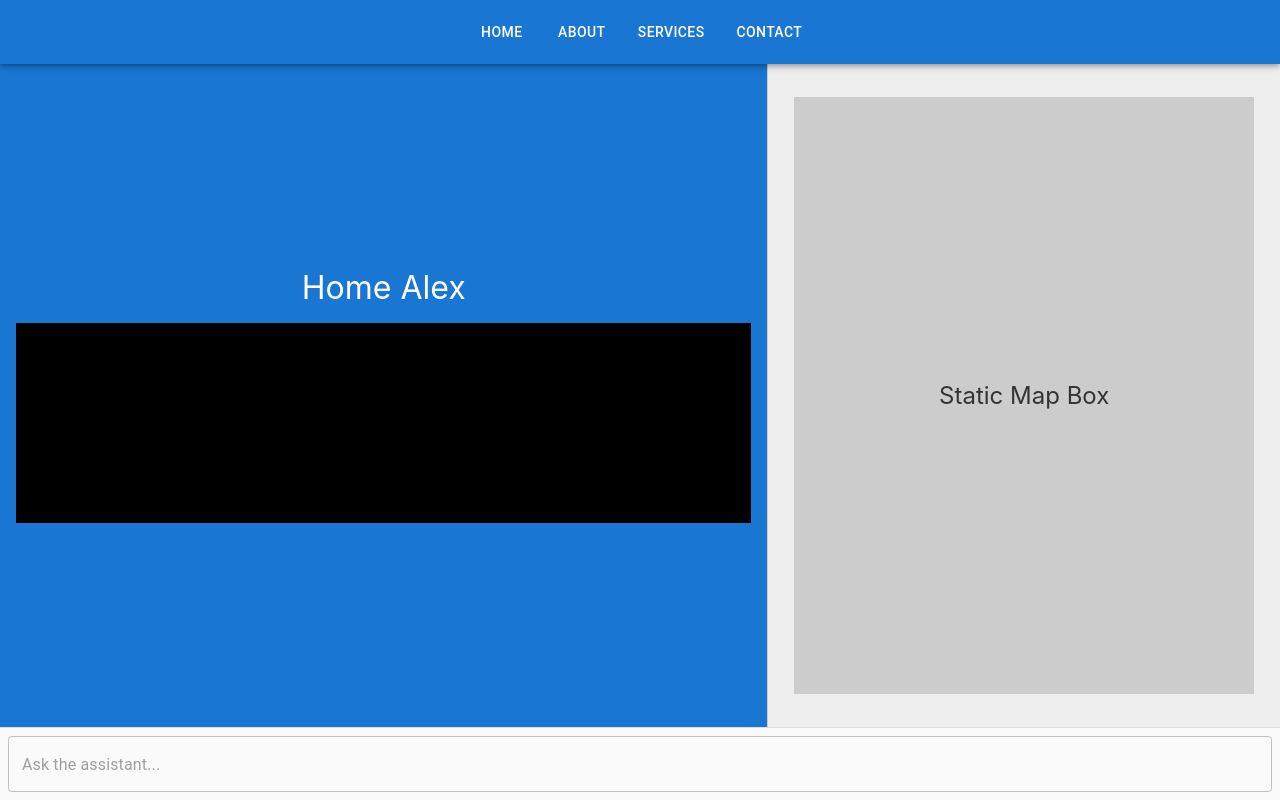
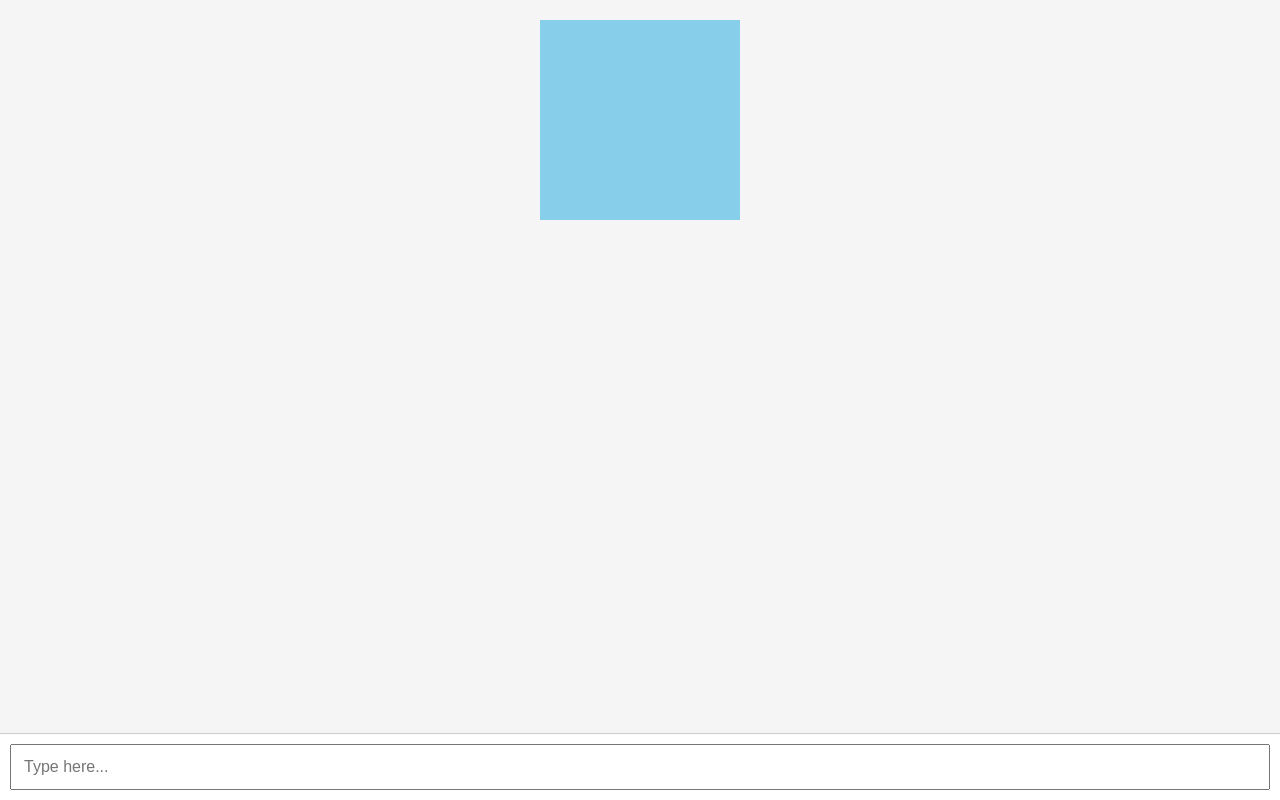
Before and after one commit to AlexKaiLe/test-mobile-view, a React (Create React App) app in the folder my-app/: page / in a window 1280 px wide. Built offline with nearby package versions, Linux system fonts and the light colour scheme.

Commit message:
simple text test

```diff
--- a/my-app/src/App.js
+++ b/my-app/src/App.js
@@ -1,205 +1,295 @@
-import React, { useState, useEffect } from "react";
-import {
-  AppBar,
-  Toolbar,
-  Button,
-  Box,
-  TextField,
-  Typography,
-} from "@mui/material";
+// import React, { useState, useEffect } from "react";
+// import {
+//   AppBar,
+//   Toolbar,
+//   Button,
+//   Box,
+//   TextField,
+//   Typography,
+// } from "@mui/material";
 
-const sections = [
-  { id: "home", label: "Home" },
-  { id: "about", label: "About" },
-  { id: "services", label: "Services" },
-  { id: "contact", label: "Contact" },
-];
+// const sections = [
+//   { id: "home", label: "Home" },
+//   { id: "about", label: "About" },
+//   { id: "services", label: "Services" },
+//   { id: "contact", label: "Contact" },
+// ];
 
-function getSectionColor(id) {
-  const colors = {
-    home: "#1976d2",
-    about: "#388e3c",
-    services: "#f57c00",
-    contact: "#6a1b9a",
+// function getSectionColor(id) {
+//   const colors = {
+//     home: "#1976d2",
+//     about: "#388e3c",
+//     services: "#f57c00",
+//     contact: "#6a1b9a",
+//   };
+//   return colors[id] || "#333";
+// }
+
+// // 🔧 Custom hook to track safe viewport height (handles mobile keyboard)
+// function useViewportHeight() {
+//   const [height, setHeight] = useState(window.innerHeight);
+
+//   useEffect(() => {
+//     const handleResize = () => {
+//       setHeight(window.innerHeight);
+//     };
+
+//     window.addEventListener("resize", handleResize);
+//     window.addEventListener("orientationchange", handleResize);
+
+//     return () => {
+//       window.removeEventListener("resize", handleResize);
+//       window.removeEventListener("orientationchange", handleResize);
+//     };
+//   }, []);
+
+//   return height;
+// }
+
+// export default function App() {
+//   const [chatOpen, setChatOpen] = useState(false);
+//   const [chatInput, setChatInput] = useState("");
+//   const viewportHeight = useViewportHeight();
+
+//   // AppBar height is assumed 64px
+//   const contentHeight = viewportHeight - 64;
+
+//   return (
+//     <>
+//       <AppBar position="sticky">
+//         <Toolbar sx={{ justifyContent: "center", gap: 2 }}>
+//           {sections.map((section) => (
+//             <Button key={section.id} color="inherit" href={`#${section.id}`}>
+//               {section.label}
+//             </Button>
+//           ))}
+//         </Toolbar>
+//       </AppBar>
+
+//       <Box
+//         sx={{
+//           height: "calc(100dvh - 64px)",
+//           display: "flex",
+//           flexDirection: "column",
+//         }}
+//       >
+//         {!chatOpen ? (
+//           <Box sx={{ flex: 1, display: "flex", overflow: "hidden" }}>
+//             {/* Left scrollable sections */}
+//             <Box
+//               sx={{
+//                 width: "60%",
+//                 height: "100%",
+//                 overflowY: "auto",
+//                 scrollBehavior: "smooth",
+//               }}
+//             >
+//               {sections.map((section) => (
+//                 <Box
+//                   key={section.id}
+//                   id={section.id}
+//                   sx={{
+//                     minHeight: "100%",
+//                     backgroundColor: getSectionColor(section.id),
+//                     display: "flex",
+//                     flexDirection: "column",
+//                     justifyContent: "center",
+//                     alignItems: "center",
+//                     fontSize: "2rem",
+//                     color: "white",
+//                     p: 2,
+//                     boxSizing: "border-box",
+//                   }}
+//                 >
+//                   {section.label} Alex
+//                   <Box
+//                     sx={{
+//                       width: "100%",
+//                       height: 200,
+//                       backgroundColor: "black",
+//                       mt: 2,
+//                     }}
+//                   />
+//                 </Box>
+//               ))}
+//             </Box>
+
+//             {/* Right static map */}
+//             <Box
+//               sx={{
+//                 width: "40%",
+//                 backgroundColor: "#eee",
+//                 borderLeft: "1px solid #ccc",
+//                 display: "flex",
+//                 alignItems: "center",
+//                 justifyContent: "center",
+//               }}
+//             >
+//               <Box
+//                 sx={{
+//                   width: "90%",
+//                   height: "90%",
+//                   backgroundColor: "#ccc",
+//                   display: "flex",
+//                   alignItems: "center",
+//                   justifyContent: "center",
+//                   fontSize: "1.5rem",
+//                   color: "#333",
+//                 }}
+//               >
+//                 Static Map Box
+//               </Box>
+//             </Box>
+//           </Box>
+//         ) : (
+//           <Box
+//             sx={{
+//               height: "100%",
+//               display: "flex",
+//               flexDirection: "column",
+//               position: "relative",
+//               p: 1,
+//               overflow: "hidden",
+//               boxSizing: "border-box",
+//             }}
+//           >
+//             <Box>
+//               <Button onClick={() => setChatOpen(false)}>close</Button>
+//             </Box>
+
+//             {/* Chat conversation area */}
+//             <Box
+//               sx={{
+//                 flex: 1,
+//                 overflowY: "auto",
+//                 mb: 2,
+//                 border: "1px solid #ccc",
+//                 borderRadius: 1,
+//                 p: 1,
+//                 bgcolor: "#fafafa",
+//               }}
+//             >
+//               <Typography>Chat conversation here...</Typography>
+//             </Box>
+
+//             {/* Chat input */}
+//             <TextField
+//               fullWidth
+//               placeholder="Ask the assistant..."
+//               value={chatInput}
+//               onChange={(e) => setChatInput(e.target.value)}
+//               autoFocus
+//             />
+//           </Box>
+//         )}
+
+//         {!chatOpen && (
+//           <Box
+//             sx={{
+//               p: 1,
+//               borderTop: "1px solid #ddd",
+//               bgcolor: "#fafafa",
+//             }}
+//           >
+//             <TextField
+//               fullWidth
+//               placeholder="Ask the assistant..."
+//               value={chatInput}
+//               onFocus={() => setChatOpen(true)}
+//               onChange={(e) => setChatInput(e.target.value)}
+//             />
+//           </Box>
+//         )}
+//       </Box>
+//     </>
+//   );
+// }
+import React, { Component } from "react";
+import "./App.css";
+
+class App extends Component {
+  constructor(props) {
+    super(props);
+    this.state = {
+      objectSize: 200,
+      initialHeight: window.innerHeight,
+      keyboardVisible: false,
     };
-  return colors[id] || "#333";
   }
 
-// 🔧 Custom hook to track safe viewport height (handles mobile keyboard)
-function useViewportHeight() {
-  const [height, setHeight] = useState(window.innerHeight);
+  componentDidMount() {
+    this.setState({ initialHeight: window.innerHeight });
+    window.addEventListener("resize", this.handleResize);
+  }
 
-  useEffect(() => {
-    const handleResize = () => {
-      setHeight(window.innerHeight);
+  componentWillUnmount() {
+    window.removeEventListener("resize", this.handleResize);
+  }
+
+  handleResize = () => {
+    const { initialHeight } = this.state;
+    const currentHeight = window.innerHeight;
+
+    if (currentHeight < initialHeight - 100) {
+      // Keyboard likely opened
+      this.setState({ keyboardVisible: true, objectSize: 100 });
+    } else {
+      // Keyboard likely closed
+      this.setState({ keyboardVisible: false, objectSize: 200 });
+    }
   };
 
-    window.addEventListener("resize", handleResize);
-    window.addEventListener("orientationchange", handleResize);
+  render() {
+    const { objectSize, keyboardVisible } = this.state;
 
-    return () => {
-      window.removeEventListener("resize", handleResize);
-      window.removeEventListener("orientationchange", handleResize);
-    };
-  }, []);
+    return (
+      <div
+        className="App"
+        style={{
+          height: "100vh",
+          overflow: "hidden",
+          position: "relative",
+          backgroundColor: "#f5f5f5",
+        }}
+      >
+        {/* The resizable object */}
+        <div
+          style={{
+            width: objectSize,
+            height: objectSize,
+            backgroundColor: "skyblue",
+            margin: "20px auto",
+            transition: "all 0.3s ease",
+          }}
+        />
 
-  return height;
+        {/* Input container fixed at the bottom */}
+        <div
+          style={{
+            position: "absolute",
+            bottom: keyboardVisible ? "300px" : "0px", // simulate shift up
+            left: 0,
+            right: 0,
+            padding: 10,
+            backgroundColor: "#fff",
+            borderTop: "1px solid #ccc",
+            transition: "bottom 0.3s ease",
+          }}
+        >
+          <input
+            type="text"
+            placeholder="Type here..."
+            style={{
+              width: "100%",
+              padding: 12,
+              fontSize: 16,
+              boxSizing: "border-box",
+            }}
+          />
+        </div>
+      </div>
+    );
+  }
 }
 
-export default function App() {
-  const [chatOpen, setChatOpen] = useState(false);
-  const [chatInput, setChatInput] = useState("");
-  const viewportHeight = useViewportHeight();
-
-  // AppBar height is assumed 64px
-  const contentHeight = viewportHeight - 64;
-
-  return (
-    <>
-      <AppBar position="sticky">
-        <Toolbar sx={{ justifyContent: "center", gap: 2 }}>
-          {sections.map((section) => (
-            <Button key={section.id} color="inherit" href={`#${section.id}`}>
-              {section.label}
-            </Button>
-          ))}
-        </Toolbar>
-      </AppBar>
-
-      <Box
-        sx={{
-          height: contentHeight,
-          display: "flex",
-          flexDirection: "column",
-        }}
-      >
-        {!chatOpen ? (
-          <Box sx={{ flex: 1, display: "flex", overflow: "hidden" }}>
-            {/* Left scrollable sections */}
-            <Box
-              sx={{
-                width: "60%",
-                height: "100%",
-                overflowY: "auto",
-                scrollBehavior: "smooth",
-              }}
-            >
-              {sections.map((section) => (
-                <Box
-                  key={section.id}
-                  id={section.id}
-                  sx={{
-                    minHeight: "100%",
-                    backgroundColor: getSectionColor(section.id),
-                    display: "flex",
-                    flexDirection: "column",
-                    justifyContent: "center",
-                    alignItems: "center",
-                    fontSize: "2rem",
-                    color: "white",
-                    p: 2,
-                    boxSizing: "border-box",
-                  }}
-                >
-                  {section.label} Alex
-                  <Box
-                    sx={{
-                      width: "100%",
-                      height: 200,
-                      backgroundColor: "black",
-                      mt: 2,
-                    }}
-                  />
-                </Box>
-              ))}
-            </Box>
-
-            {/* Right static map */}
-            <Box
-              sx={{
-                width: "40%",
-                backgroundColor: "#eee",
-                borderLeft: "1px solid #ccc",
-                display: "flex",
-                alignItems: "center",
-                justifyContent: "center",
-              }}
-            >
-              <Box
-                sx={{
-                  width: "90%",
-                  height: "90%",
-                  backgroundColor: "#ccc",
-                  display: "flex",
-                  alignItems: "center",
-                  justifyContent: "center",
-                  fontSize: "1.5rem",
-                  color: "#333",
-                }}
-              >
-                Static Map Box
-              </Box>
-            </Box>
-          </Box>
-        ) : (
-          <Box
-            sx={{
-              flex: 1,
-              display: "flex",
-              flexDirection: "column",
-              position: "relative",
-              p: 1,
-              overflow: "hidden",
-            }}
-          >
-            <Box sx={{ position: "absolute", top: 8, right: 8 }}>
-              <Button onClick={() => setChatOpen(false)}>close</Button>
-            </Box>
-
-            {/* Chat conversation area */}
-            <Box
-              sx={{
-                flex: 1,
-                overflowY: "auto",
-                mb: 2,
-                border: "1px solid #ccc",
-                borderRadius: 1,
-                p: 1,
-                bgcolor: "#fafafa",
-              }}
-            >
-              <Typography>Chat conversation here...</Typography>
-            </Box>
-
-            {/* Chat input */}
-            <TextField
-              fullWidth
-              placeholder="Ask the assistant..."
-              value={chatInput}
-              onChange={(e) => setChatInput(e.target.value)}
-              autoFocus
-            />
-          </Box>
-        )}
-
-        {!chatOpen && (
-          <Box
-            sx={{
-              p: 1,
-              borderTop: "1px solid #ddd",
-              bgcolor: "#fafafa",
-            }}
-          >
-            <TextField
-              fullWidth
-              placeholder="Ask the assistant..."
-              value={chatInput}
-              onFocus={() => setChatOpen(true)}
-              onChange={(e) => setChatInput(e.target.value)}
-            />
-          </Box>
-        )}
-      </Box>
-    </>
-  );
-}
+export default App;
```
Lines whose indentation alone changed are shown as unchanged.
